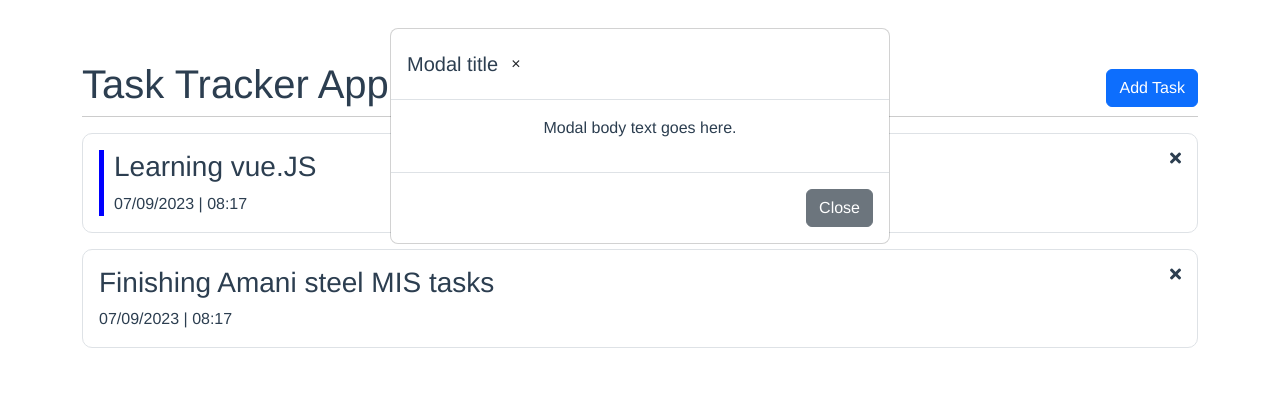
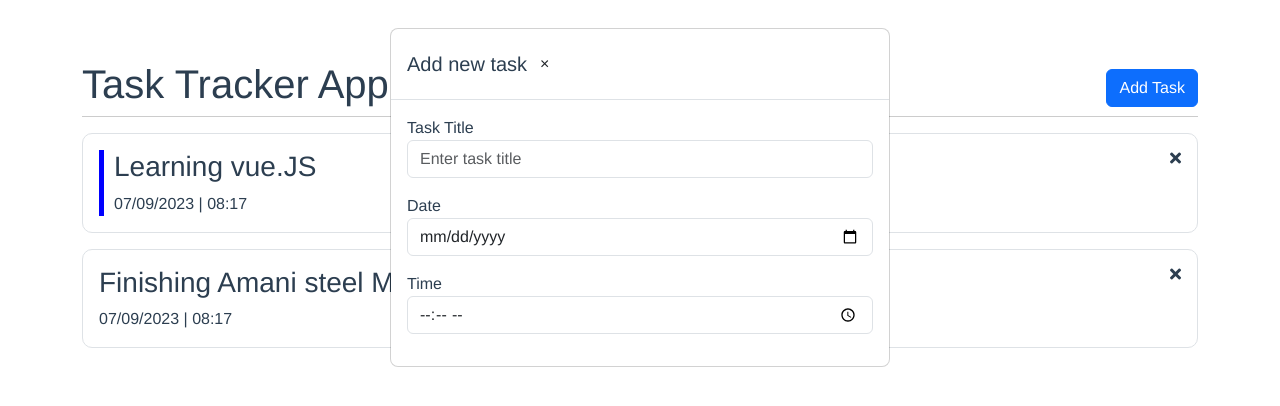
Before and after one commit to fabrice-niyongabo/vue-js-task-tracker-app, a Vue app: page / in a window 1280 px wide. Both pictures are taken after a click on the button "Add Task". Shown: the top 406 px of the page. Built offline with nearby package versions, Linux system fonts and the light colour scheme.

Commit message:
task form

```diff
--- a/src/App.vue
+++ b/src/App.vue
@@ -81,7 +81,7 @@ export default {
   font-family: Avenir, Helvetica, Arial, sans-serif;
   -webkit-font-smoothing: antialiased;
   -moz-osx-font-smoothing: grayscale;
-  text-align: center;
+  /* text-align: center; */
   color: #2c3e50;
   margin-top: 60px;
 }
--- a/src/components/Modal/index.vue
+++ b/src/components/Modal/index.vue
@@ -6,7 +6,7 @@
     <div class="modal-dialog" role="document">
       <div class="modal-content">
         <div class="modal-header">
-          <h5 class="modal-title">Modal title</h5>
+          <h5 class="modal-title">Add new task</h5>
           <button
             type="button"
             class="close btn"
@@ -16,17 +16,32 @@
           </button>
         </div>
         <div class="modal-body">
-          <p>Modal body text goes here.</p>
-        </div>
-        <div class="modal-footer">
-          <!-- <button type="button" class="btn btn-primary">Save changes</button> -->
-          <button
-            type="button"
-            class="btn btn-secondary"
-            @click="$emit('toggle-modal')"
-          >
-            Close
-          </button>
+          <form>
+            <div class="form-group mb-3">
+              <label for="">Task Title</label>
+              <input
+                type="text"
+                class="form-control"
+                placeholder="Enter task title"
+              />
+            </div>
+            <div class="form-group mb-3">
+              <label for="">Date</label>
+              <input
+                type="date"
+                class="form-control"
+                placeholder="Enter task date"
+              />
+            </div>
+            <div class="form-group mb-3">
+              <label for="">Time</label>
+              <input
+                type="time"
+                class="form-control"
+                placeholder="Enter task time"
+              />
+            </div>
+          </form>
         </div>
       </div>
     </div>
```
